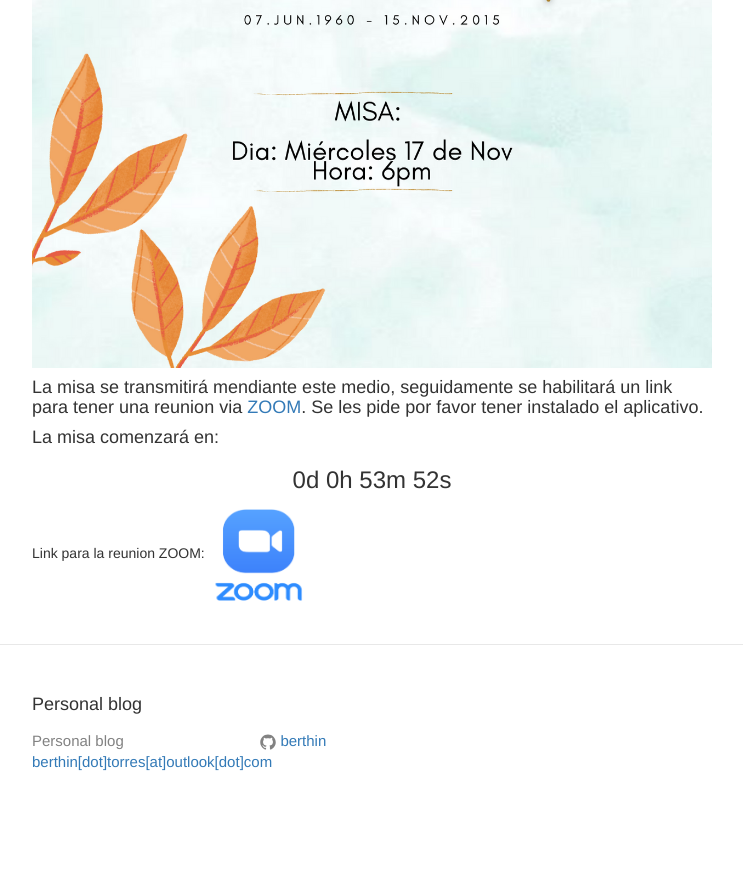
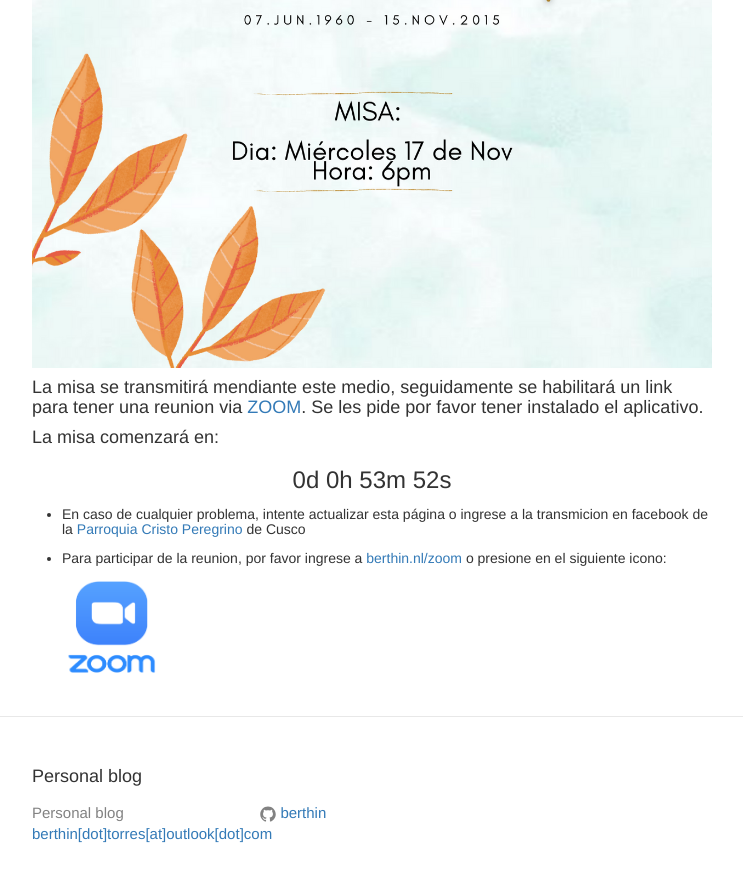
Before and after one commit to berthin/berthin.github.io, a Jekyll site: the page built from _posts/2020-07-11-misa.markdown, in a window 1280 px wide and 900 px high, scrolled down 720 px. Shown: the top 882 px of the window, without its empty margins (268-1011 px from the left). Built offline with Jekyll 4.4.1, drawn with Linux system fonts in a browser that asks for light colours; nearby versions of some CDN libraries; a style sheet for code colours, icons or effects is not loaded; before the commit the page ends 1547 px from its top, so only the background shows below that.

Commit message:
add zoom

```diff
--- a/_posts/2020-07-11-misa.markdown
+++ b/_posts/2020-07-11-misa.markdown
@@ -11,6 +11,8 @@ permalink: /misa
 <h4> <p> La misa se transmitir<span>&#xe1;</span> mendiante este medio, seguidamente se habilitar<span>&#xe1;</span> un link para tener una reunion via  <a href="https://zoom.us/download#client_4meeting">ZOOM</a>.
 Se les pide por favor tener instalado el aplicativo.
 </p> </h4>
+
+
 <h4>La misa comenzar<span>&#xe1;</span> en: </h4>
 <h3 style="text-align: center"><p id="demo"></p></h3>
 
@@ -51,8 +53,16 @@ var x = setInterval(function() {
 
 <!--<div class="fb-video" data-href="https://www.facebook.com/watch/?v=692276298392711" data-show-text="false" data-width=""><blockquote cite="https://developers.facebook.com/ChelseaFC/videos/692276298392711/" class="fb-xfbml-parse-ignore"><a href="https://developers.facebook.com/ChelseaFC/videos/692276298392711/">Matchday Live - Chelsea v Sheffield Utd!</a><p>All the build-up, including live team news for Chelsea v Sheffield Utd! 🔵</p>Posted by <a href="https://www.facebook.com/ChelseaFC/">Chelsea Football Club</a> on Saturday, November 7, 2020</blockquote></div>-->
 
-<p>
-Link para la reunion ZOOM: <a href="https://marvell.zoom.us/j/7421138172?pwd=YWRnekx5TDdIMER1MmZRdEV2UzFrZz09">
-<img border="0" alt="ZOOM" src="extra/invitacion/zoom.png" width="100" height="100">
-</a>
-</p>
+<ul>
+<li>
+    <h5>En caso de cualquier problema, intente actualizar esta p<span>&#xe1;</span>gina o ingrese a la transmicion en facebook de la <a href="https://www.facebook.com/cristoperegrino.cusco">Parroquia Cristo Peregrino</a> de Cusco</h5>
+</li>
+<li>
+    <h5>Para participar de la reunion, por favor ingrese a <a href="http://berthin.nl/zoom"> berthin.nl/zoom </a> o presione en el siguiente icono: </h5>
+    <p>
+    <a href="https://marvell.zoom.us/j/7421138172?pwd=YWRnekx5TDdIMER1MmZRdEV2UzFrZz09">
+    <img border="0" alt="ZOOM" src="extra/invitacion/zoom.png" width="100" height="100">
+    </a>
+    </p>
+</li>
+</ul>
```
Also changed, not shown: _layouts/redirect.html (added, +14 -0 lines), _posts/2020-07-17-zoom.markdown (added, +8 -0 lines).
